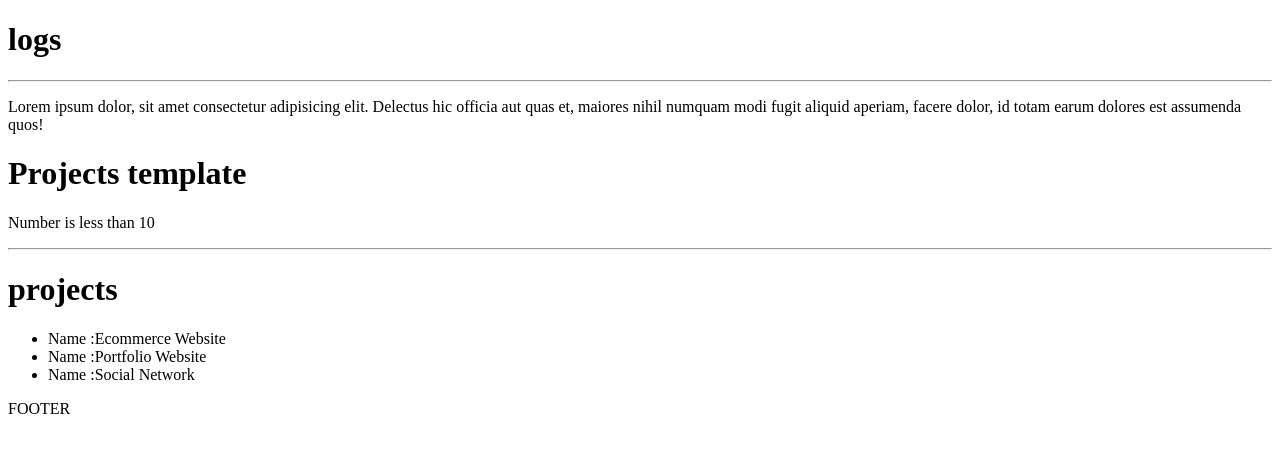
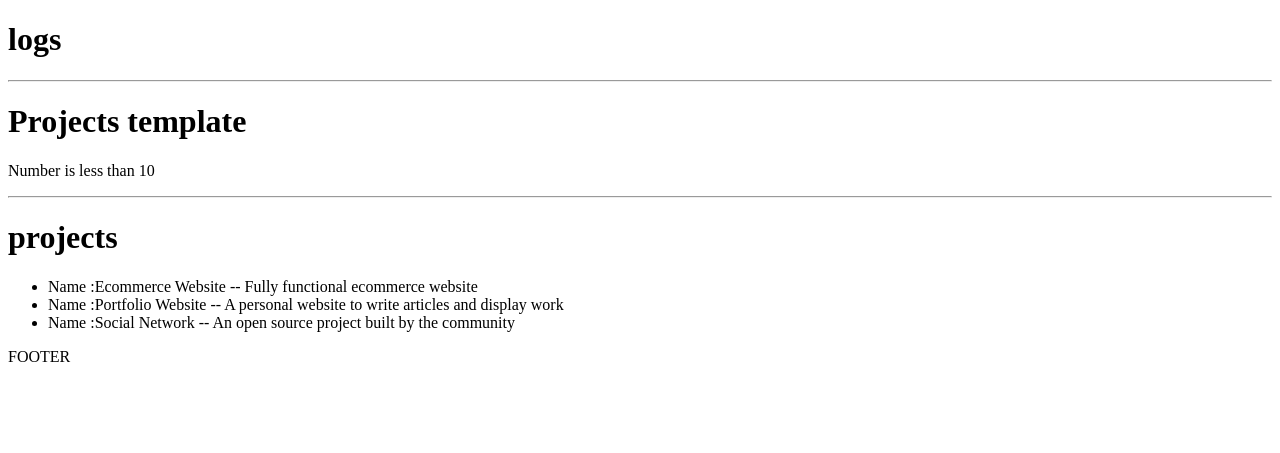
Before and after one commit to 7b809/practice-react, a Django app: page / in a window 1280 px wide. Shown: the top 453 px of the page. Run offline with Django 5.2, Linux system fonts and the light colour scheme.

Commit message:
Rendering data to templates completed. - 9

```diff
--- a/projects/templates/projects/projects.html
+++ b/projects/templates/projects/projects.html
@@ -13,7 +13,7 @@
 <h1>projects</h1>
 <ul>
     {% for project in projects %}
-    <li>Name :{{project.title}}</li>
+    <li>Name :{{project.title}} -- {{project.description}} </li>
     {%endfor%}
 </ul>
 {% endblock content %}
--- a/projects/templates/projects/single-project.html
+++ b/projects/templates/projects/single-project.html
@@ -3,7 +3,6 @@
 {% block content %}
 
 <h1>Single project template</h1>
-
-Lorem ipsum dolor sit amet consectetur adipisicing elit. Illo alias culpa velit facere incidunt mollitia, aliquid voluptate saepe odit repudiandae a cumque? Ut expedita amet consequuntur repellendus obcaecati ducimus autem.
+<h1>{{project.title}}</h1>
 
 {% endblock content %}
--- a/projects/views.py
+++ b/projects/views.py
@@ -28,4 +28,8 @@ def projects(request):
     return  render(request,'projects/projects.html',context)
 
 def project(request,pk):
-    return render(request,'projects/single-project.html')
+    projectObj=None
+    for i in projectsList:
+        if i['id'] == pk:
+            projectObj = i
+    return render(request,'projects/single-project.html',{'project':projectObj})
--- a/templates/navbar.html
+++ b/templates/navbar.html
@@ -1,3 +1,2 @@
 <h1>logs</h1>
 <hr>
-<p>Lorem ipsum dolor, sit amet consectetur adipisicing elit. Delectus hic officia aut quas et, maiores nihil numquam modi fugit aliquid aperiam, facere dolor, id totam earum dolores est assumenda quos!</p>
```
